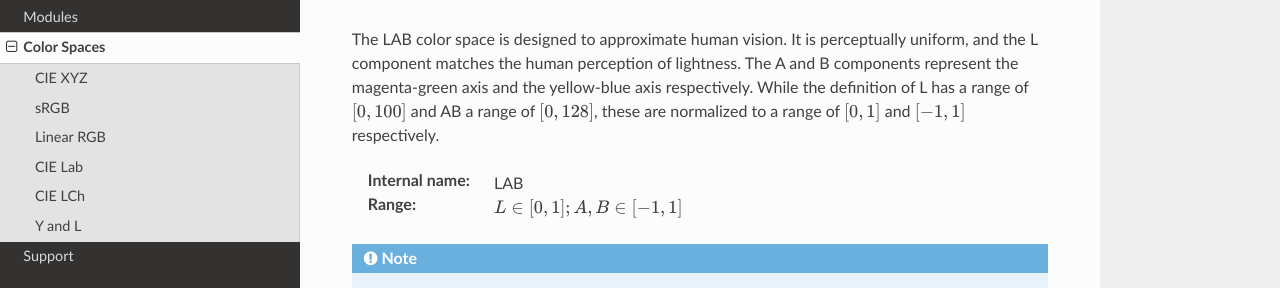
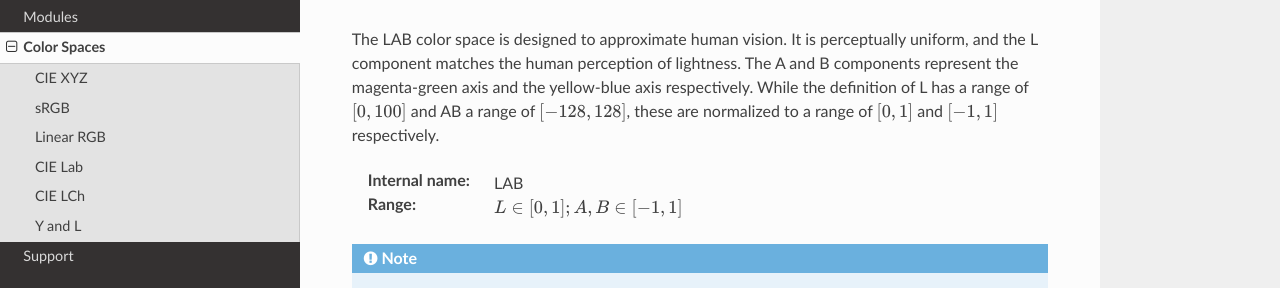
Before and after one commit to bajlekov/Ivy, a Sphinx documentation site: the page built from doc/source/colorspaces.rst, in a window 1280 px wide and 900 px high, scrolled down 1484 px. Shown: the part 158-446 px from the top of the window. Built offline with Sphinx 7.4.7 and the Read the Docs theme 2.0.0, drawn with Linux system fonts in a browser that asks for light colours.

Commit message:
Fix LAB range in documentation

```diff
--- a/doc/source/colorspaces.rst
+++ b/doc/source/colorspaces.rst
@@ -52,7 +52,7 @@ Internally, a linear light equivalent of the SRGB_ color space is used. It is us
 CIE Lab
 -------
 
-The LAB color space is designed to approximate human vision. It is perceptually uniform, and the L component matches the human perception of lightness. The A and B components represent the magenta-green axis and the yellow-blue axis respectively. While the definition of L has a range of :math:`[0, 100]` and AB a range of :math:`[0, 128]`, these are normalized to a range of :math:`[0, 1]` and :math:`[-1, 1]` respectively.
+The LAB color space is designed to approximate human vision. It is perceptually uniform, and the L component matches the human perception of lightness. The A and B components represent the magenta-green axis and the yellow-blue axis respectively. While the definition of L has a range of :math:`[0, 100]` and AB a range of :math:`[-128, 128]`, these are normalized to a range of :math:`[0, 1]` and :math:`[-1, 1]` respectively.
 
 :Internal name: LAB
 :Range: :math:`L \in [0, 1]; A, B \in [-1, 1]`
```
